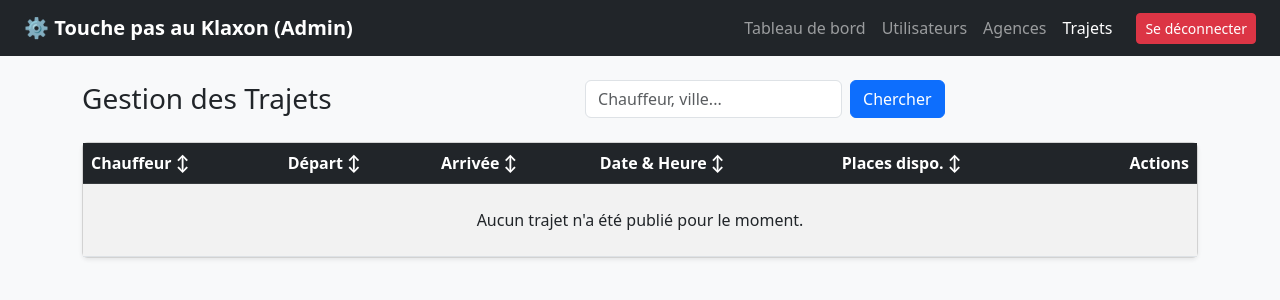
After one commit to KODIO-Hassana/touche-pas-au-klaxon, a PHP site: template views/admin_trajets.php in a window 1280 px wide. The commit adds this page. Shown: the top 300 px of the page. Run offline with PHP 8.4, Linux system fonts and the light colour scheme; the template is opened without the code that fills it, so the values that code supplies are empty.

Commit message:
Finalisation de l'espace admin avec tri et recherche sur les trajets

```diff
--- /dev/null
+++ b/views/admin_trajets.php
@@ -0,0 +1,118 @@
+<!DOCTYPE html>
+<html lang="fr">
+<head>
+    <meta charset="UTF-8">
+    <meta name="viewport" content="width=device-width, initial-scale=1.0">
+    <title>Gestion des Trajets - Admin</title>
+    <link href="https://cdn.jsdelivr.net/npm/bootstrap@5.3.0/dist/css/bootstrap.min.css" rel="stylesheet">
+</head>
+<body class="bg-light">
+
+    <!-- HEADER ADMIN -->
+    <nav class="navbar navbar-expand-lg navbar-dark bg-dark mb-4">
+        <div class="container-fluid px-4">
+            <a class="navbar-brand fw-bold" href="/touche-pas-au-klaxon/admin/dashboard">⚙️ Touche pas au Klaxon (Admin)</a>
+            <button class="navbar-toggler" type="button" data-bs-toggle="collapse" data-bs-target="#adminMenu">
+                <span class="navbar-toggler-icon"></span>
+            </button>
+            <div class="collapse navbar-collapse" id="adminMenu">
+                <ul class="navbar-nav ms-auto align-items-center">
+                    <li class="nav-item">
+                        <a class="nav-link" href="/touche-pas-au-klaxon/admin/dashboard">Tableau de bord</a>
+                    </li>
+                    <li class="nav-item">
+                        <a class="nav-link" href="/touche-pas-au-klaxon/admin/utilisateurs">Utilisateurs</a>
+                    </li>
+                    <li class="nav-item">
+                        <a class="nav-link" href="/touche-pas-au-klaxon/admin/agences">Agences</a>
+                    </li>
+                    <li class="nav-item">
+                        <a class="nav-link active" href="/touche-pas-au-klaxon/admin/trajets">Trajets</a>
+                    </li>
+                    <li class="nav-item ms-3">
+                        <a href="/touche-pas-au-klaxon/deconnexion" class="btn btn-danger btn-sm">Se déconnecter</a>
+                    </li>
+                </ul>
+            </div>
+        </div>
+    </nav>
+
+    <div class="container mt-4">
+
+        <!-- Zone des Messages Flash -->
+        <?php if(isset($_SESSION['flash_message'])): ?>
+            <div class="alert alert-success alert-dismissible fade show shadow-sm" role="alert">
+                <?= htmlspecialchars($_SESSION['flash_message']) ?>
+                <button type="button" class="btn-close" data-bs-dismiss="alert" aria-label="Close"></button>
+            </div>
+            <?php unset($_SESSION['flash_message']); ?>
+        <?php endif; ?>
+
+        <div class="d-flex justify-content-between align-items-center mb-4 flex-wrap">
+            <h1 class="h3 mb-2 mb-md-0">Gestion des Trajets</h1>
+
+            <!-- Barre de recherche -->
+            <form action="/touche-pas-au-klaxon/admin/trajets" method="GET" class="d-flex mx-auto my-2 my-md-0">
+                <input type="text" name="search" class="form-control me-2" placeholder="Chauffeur, ville..." value="<?= isset($_GET['search']) ? htmlspecialchars($_GET['search']) : '' ?>">
+                <?php if(isset($_GET['sort'])): ?>
+                    <input type="hidden" name="sort" value="<?= htmlspecialchars($_GET['sort']) ?>">
+                <?php endif; ?>
+                <button type="submit" class="btn btn-primary">Chercher</button>
+                <?php if(isset($_GET['search']) && !empty($_GET['search'])): ?>
+                    <a href="/touche-pas-au-klaxon/admin/trajets" class="btn btn-outline-danger ms-2" title="Annuler">X</a>
+                <?php endif; ?>
+            </form>
+        </div>
+
+        <div class="card shadow-sm">
+            <div class="card-body p-0">
+                <div class="table-responsive">
+                    <table class="table table-striped table-hover mb-0">
+                        <thead class="table-dark">
+                            <tr>
+                                <th><a href="?sort=chauffeur" class="text-white text-decoration-none">Chauffeur ↕</a></th>
+                                <th><a href="?sort=depart" class="text-white text-decoration-none">Départ ↕</a></th>
+                                <th><a href="?sort=arrivee" class="text-white text-decoration-none">Arrivée ↕</a></th>
+                                <th><a href="?sort=date" class="text-white text-decoration-none">Date & Heure ↕</a></th>
+                                <th><a href="?sort=places" class="text-white text-decoration-none">Places dispo. ↕</a></th>
+                                <th class="text-end">Actions</th>
+                            </tr>
+                        </thead>
+                        <tbody>
+                            <?php if (empty($trajets)): ?>
+                                <tr>
+                                    <td colspan="6" class="text-center py-4">Aucun trajet n'a été publié pour le moment.</td>
+                                </tr>
+                            <?php else: ?>
+                                <?php foreach($trajets as $trajet): ?>
+                                    <tr>
+                                        <td class="fw-bold"><?= htmlspecialchars($trajet['chauffeur_prenom'] . ' ' . $trajet['chauffeur_nom']) ?></td>
+                                        <td><?= htmlspecialchars($trajet['ville_depart']) ?></td>
+                                        <td><?= htmlspecialchars($trajet['ville_arrivee']) ?></td>
+                                        <td>
+                                            <?= date('d/m/Y', strtotime($trajet['date_heure_depart'])) ?> à
+                                            <?= date('H:i', strtotime($trajet['date_heure_depart'])) ?>
+                                        </td>
+                                        <td><?= htmlspecialchars($trajet['places_disponibles']) ?></td>
+                                        <td class="text-end">
+                                            <!-- Bouton Supprimer pour l'admin -->
+                                            <form action="/touche-pas-au-klaxon/admin/trajets/supprimer" method="POST" class="d-inline" onsubmit="return confirm('Êtes-vous sûr de vouloir supprimer définitivement ce trajet ?');">
+                                                <input type="hidden" name="id_trajet" value="<?= htmlspecialchars($trajet['id_trajet'] ?? $trajet['id']) ?>">
+                                                <button type="submit" class="btn btn-sm btn-danger">Supprimer</button>
+                                            </form>
+                                        </td>
+                                    </tr>
+                                <?php endforeach; ?>
+                            <?php endif; ?>
+                        </tbody>
+                    </table>
+                </div>
+            </div>
+        </div>
+
+    </div>
+
+    <!-- Script Bootstrap pour fermer les alertes -->
+    <script src="https://cdn.jsdelivr.net/npm/bootstrap@5.3.0/dist/js/bootstrap.bundle.min.js"></script>
+</body>
+</html>
```
Also changed, not shown: controllers/AdminController.php (+38 -0 lines), index.php (+11 -0 lines), models/Trajet.php (+39 -15 lines).
